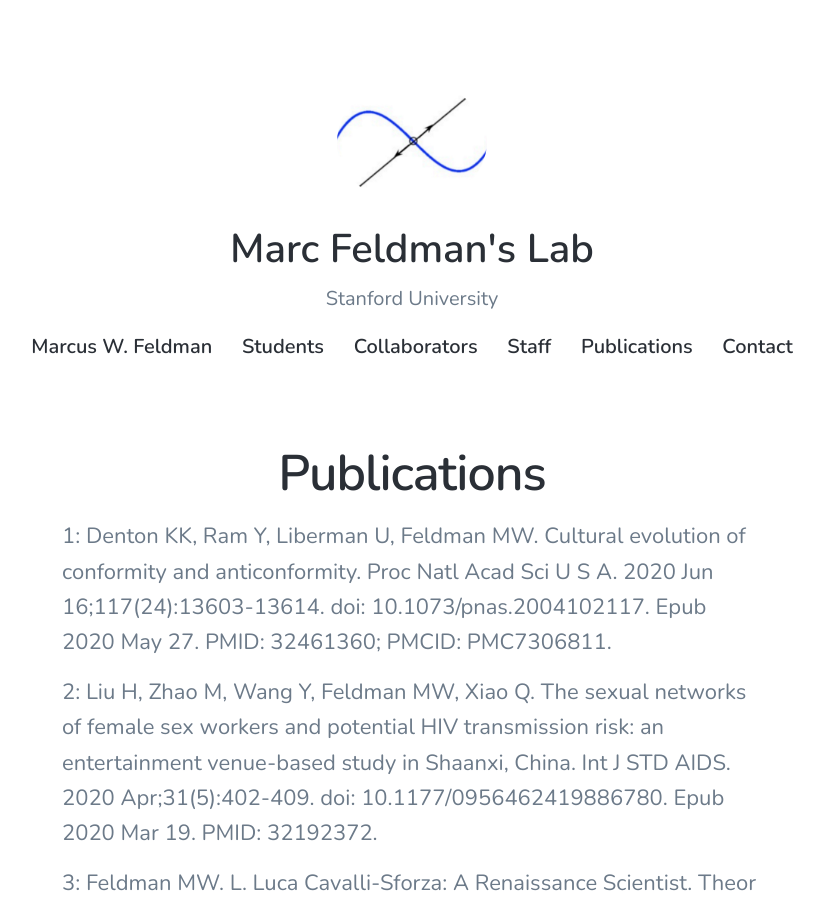
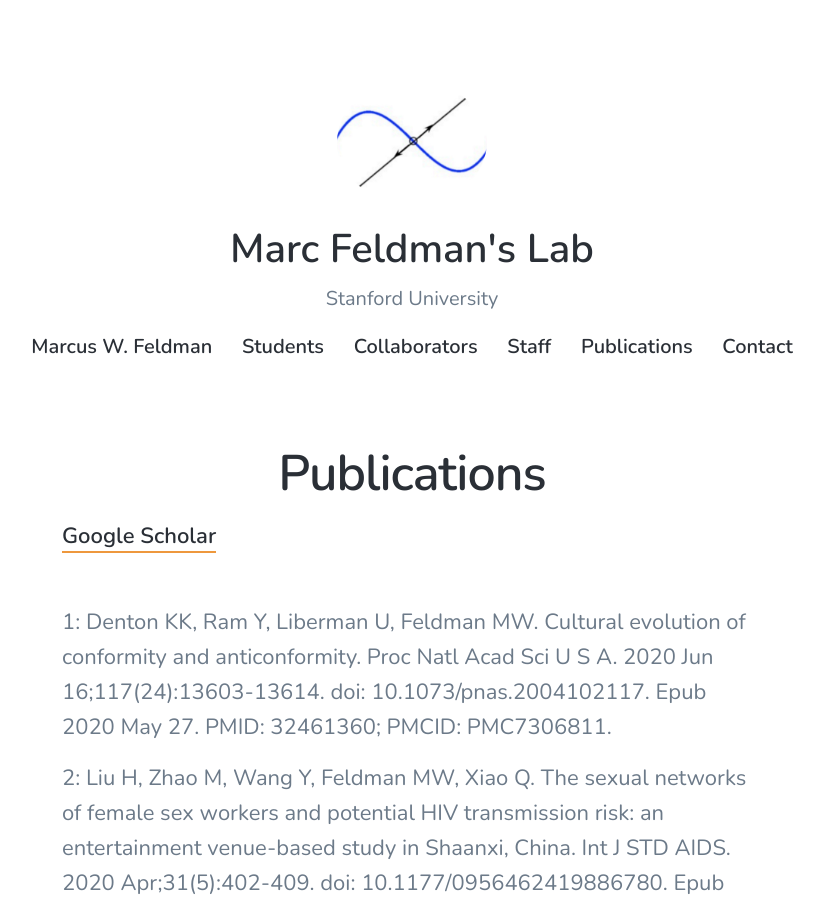
Before and after one commit to mepster/mfeldmanlab.github.io, a Jekyll site: the page built from _pages/publications.md, in a window 1280 px wide and 900 px high. Shown: the whole window, without its empty margins (228-1052 px from the left). Built offline with Jekyll 4.4.1, drawn with Linux system fonts in a browser that asks for light colours; nearby versions of some CDN libraries.

Commit message:
fixed larry's email, added Marc's Google Scholar

```diff
--- a/_pages/publications.md
+++ b/_pages/publications.md
@@ -4,6 +4,10 @@
 subtitle:
 featured_image:
 ---
+
+[Google Scholar](https://scholar.google.com/citations?user=DVftIaYAAAAJ&hl=en&oi=sra)
+<br>
+<br>
 
 1: Denton KK, Ram Y, Liberman U, Feldman MW. Cultural evolution of conformity
 and anticonformity. Proc Natl Acad Sci U S A. 2020 Jun 16;117(24):13603-13614.
```
Also changed, not shown: _pages/staff.md (+1 -1 lines), _posts/2023-08-01-demo-post.md (renamed from _posts/2020-08-01-demo-post.md).
